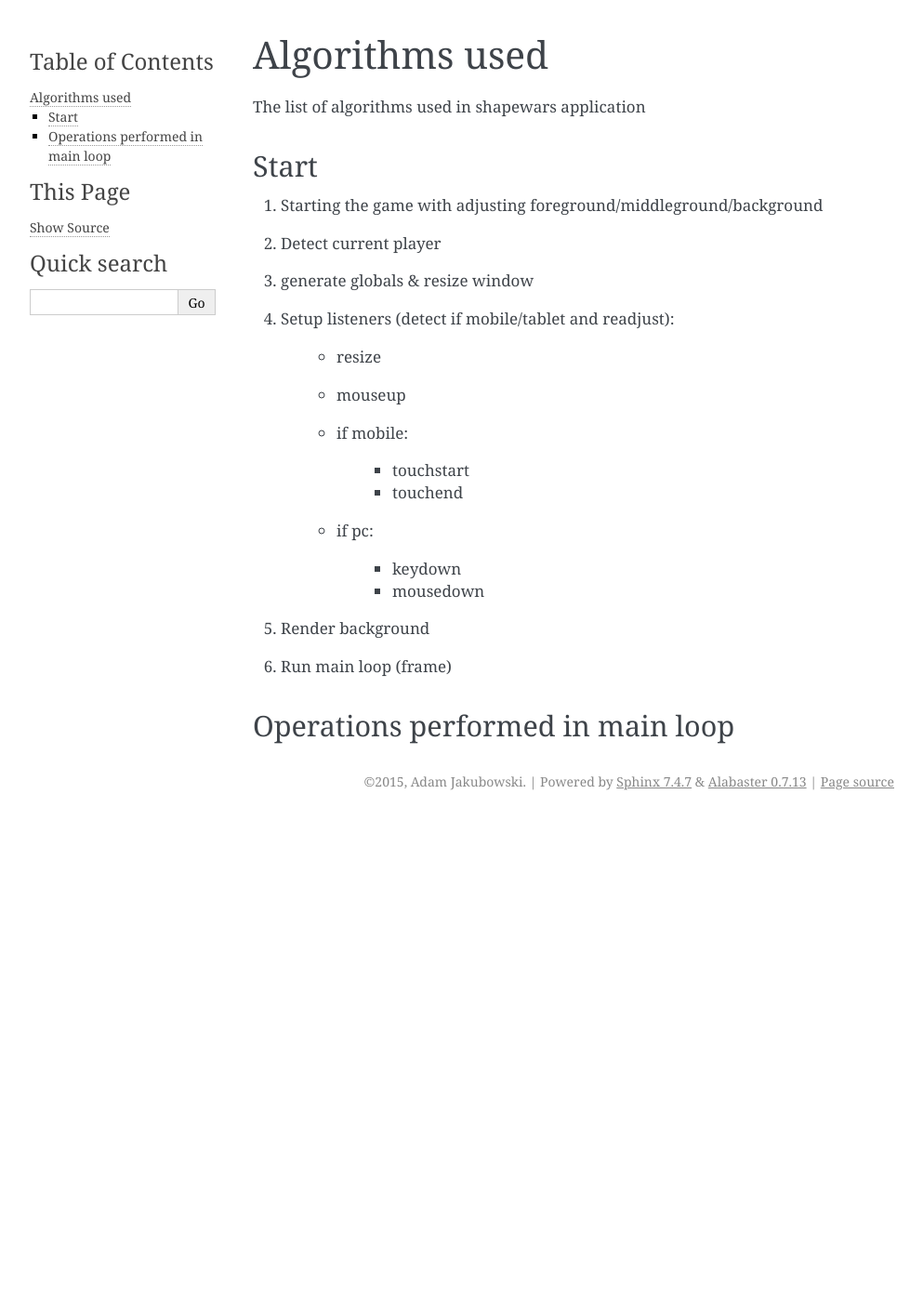
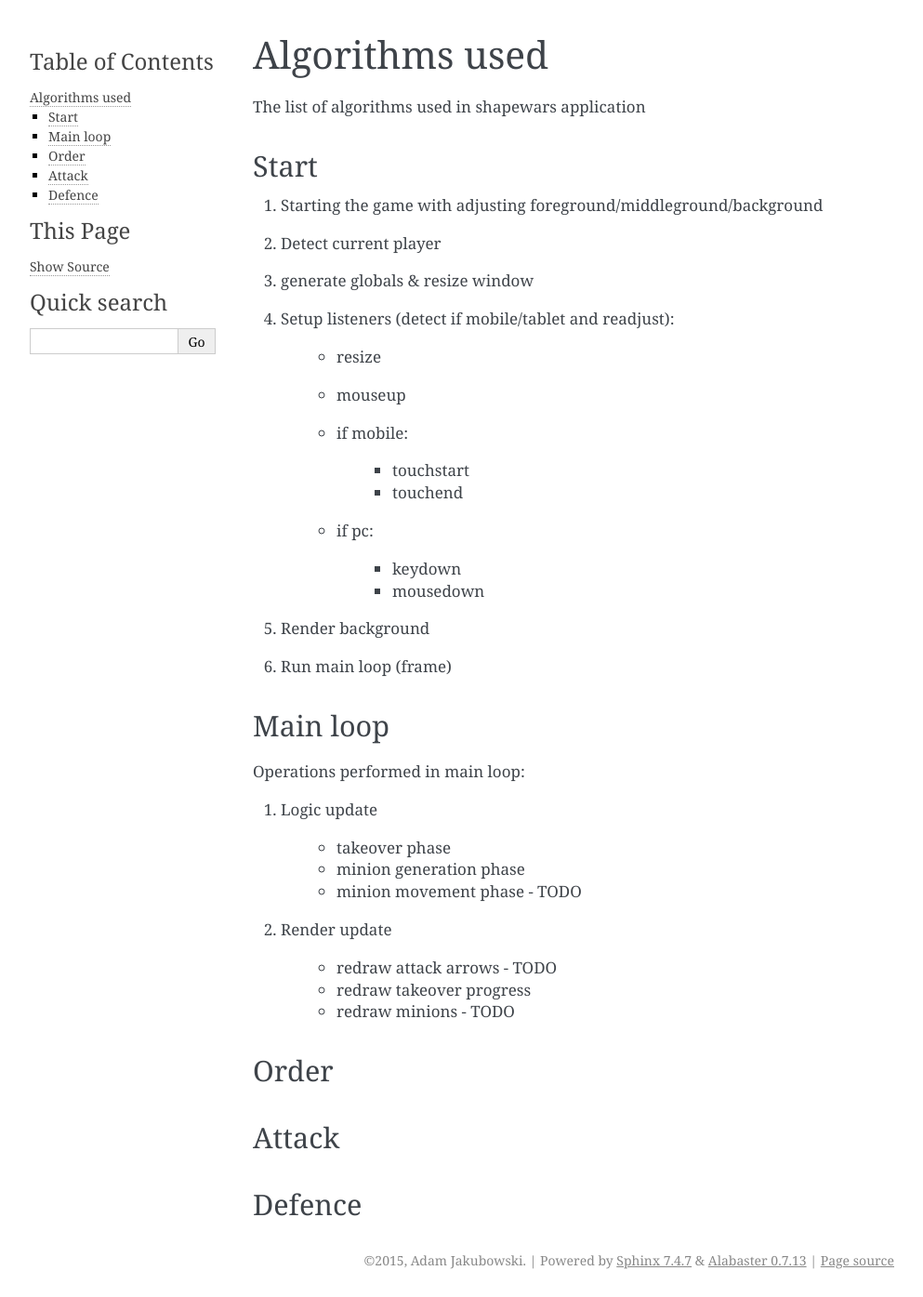
Before and after one commit to ajakubo1/shapewars, a Sphinx documentation site: the page built from doc/algorithms/index.rst, in a window 1280 px wide. Shown: the whole page at 93% size, without its empty margins (148-1141 px from the left). Built offline with Sphinx 7.4.7, drawn with Linux system fonts in a browser that asks for light colours; before the commit the page ends 900 px from its top, so only the background shows below that.

Commit message:
Changed config to map, added some descriptions of algorithms

```diff
--- a/doc/algorithms/index.rst
+++ b/doc/algorithms/index.rst
@@ -30,6 +30,35 @@ Start
 5. Render background
 6. Run main loop (frame)
 
----------------------------------
-Operations performed in main loop
----------------------------------
+---------
+Main loop
+---------
+
+Operations performed in main loop:
+
+1. Logic update
+
+    * takeover phase
+    * minion generation phase
+    * minion movement phase - TODO
+
+2. Render update
+
+    * redraw attack arrows - TODO
+    * redraw takeover progress
+    * redraw minions - TODO
+
+
+-----
+Order
+-----
+
+
+
+------
+Attack
+------
+
+-------
+Defence
+-------
```
Also changed, not shown: 1 other file.
